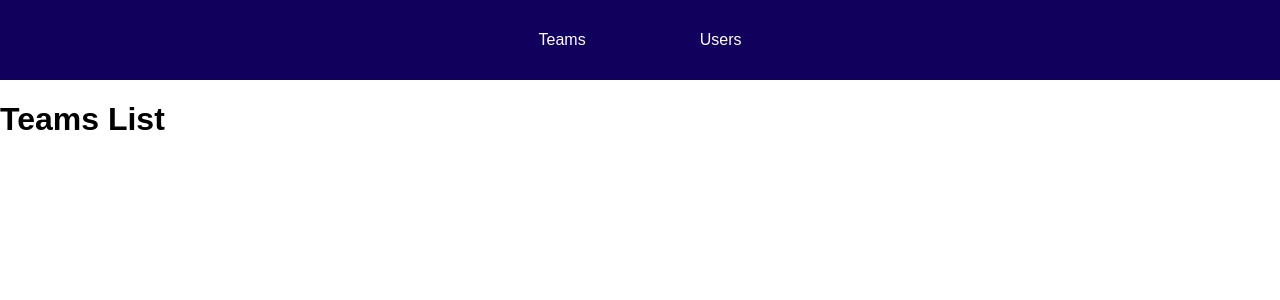
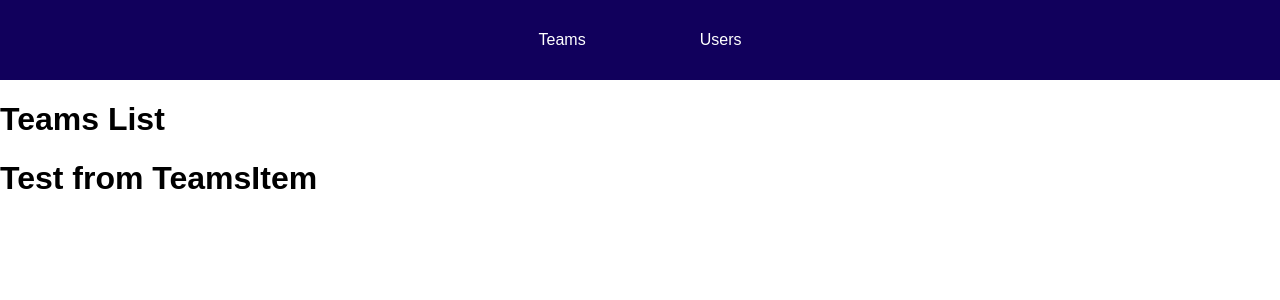
Before and after one commit to antoanparashkevov/teams-users-vue3, a Vue app: page /teams in a window 1280 px wide. Shown: the top 300 px of the page. Built offline with nearby package versions, Linux system fonts and the light colour scheme.

Commit message:
Created,registered TeamsItem cmp and test it

```diff
--- /dev/null
+++ b/src/components/teams/TeamsItem.vue
@@ -0,0 +1,13 @@
+<template>
+<h1>Test from TeamsItem</h1>
+</template>
+
+<script>
+export default {
+  name: "TeamsItem"
+}
+</script>
+
+<style scoped>
+
+</style>
--- a/src/components/teams/TeamsList.vue
+++ b/src/components/teams/TeamsList.vue
@@ -1,10 +1,15 @@
 <template>
 <h1>Teams List</h1>
+  <teams-item></teams-item>
 </template>
 
 <script>
+import TeamsItem from "@/components/teams/TeamsItem";
 export default {
   name: "TeamsList",
+  components:{
+    TeamsItem
+  }
 }
 </script>
 
```
